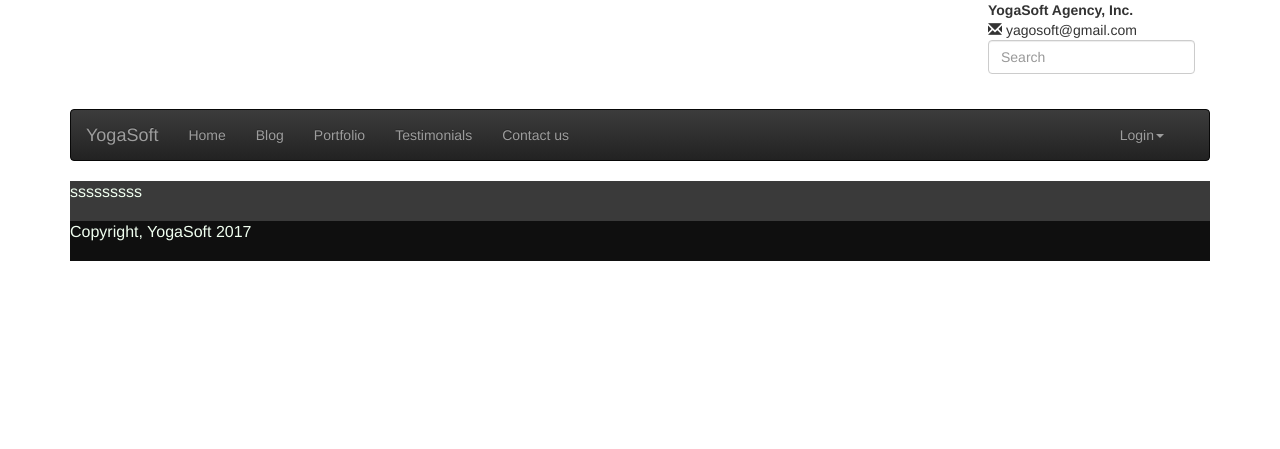
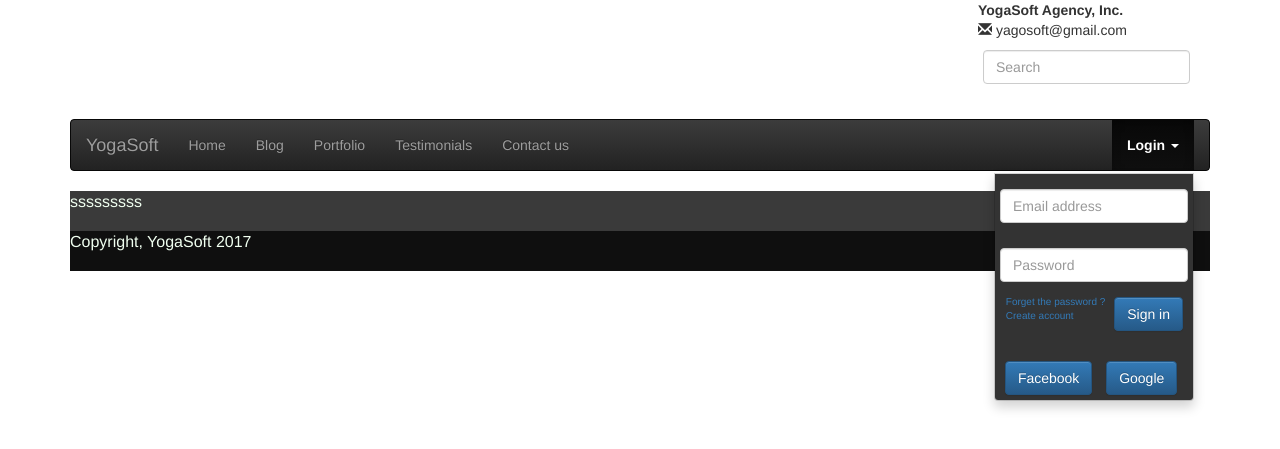
Before and after one commit to codertarasvaskiv/yogasoft, a Django app: page / in a window 1280 px wide. Shown: the top 449 px of the page. Run offline with Django 3.2, Linux system fonts and the light colour scheme; some libraries are stand-ins or nearby versions.

Commit message:
01.03.2017 added facebook google and improved login menu

```diff
--- a/app/static/css/styles.css
+++ b/app/static/css/styles.css
@@ -57,3 +57,38 @@
     display: flex;
     justify-content: space-between;
 }
+
+#login-dp{
+    background-color: #333;
+}
+.navbar-nav>li>.dropdown-menu {
+    margin-top: 3px !important;
+}
+
+.form-group{
+    padding-left: 5px;
+    padding-right: 5px;
+    padding-top: 10px;
+}
+.inline{
+    display: inline-block;
+
+}
+.inline2{
+    display: inline-block;
+   margin-left:5%;
+
+}
+.dropdown-menu{
+    min-width: 200px !important;
+}
+
+#sizeofa{
+    font-size: 10px;
+    display: block;
+    text-align: left;
+}
+
+.divparent2{
+    display: flex;
+}
--- a/app/urls.py
+++ b/app/urls.py
@@ -9,7 +9,6 @@ urlpatterns = [
 
 
     # just testing need to delete later Taras
-    url(r'^test', views.Test.as_view(), name="test"),
     url(r'^logout/$', views.user_logout, name='logout'),
 
 
--- a/templates/base.html
+++ b/templates/base.html
@@ -20,13 +20,16 @@
 
 	    <link href="{% static 'assets/font-awesome/css/font-awesome.css' %}" rel="stylesheet">
 		<!--[if IE 7]>
-			<link href="{% static 'assets/font-awesome/css/font-awesome-ie7.css' %}" rel="stylesheet">
+			<link href="{% static 'css/font-awesome-ie7.min.css' %}" rel="stylesheet">
 		<![endif]-->
 
 		<!--[if lt IE 9]>
 			<script src="http://html5shim.googlecode.com/svn/trunk/html5.js"></script>
 		<![endif]-->
 
+
+
+{#      навіщо цей javascript #}
   </head>
 
   <body>
@@ -79,31 +82,54 @@
 
               </ul>
           {% else %}
-               <ul class="nav navbar-nav pull-right">
-                <li  class="dropdown">
-                    <a data-toggle="dropdown" class="dropdown-toggle" href="#">Login<b class="caret"></b></a>
-                    <div  class="dropdown-menu pull-right">
-                        <form id="loggind_div"   method="post" action="/login" enctype="multipart/form-data">
-                            {% csrf_token %}
-                              <div >
-                                <input type="text"  id="inputEmail" name="username" placeholder="Username">
-                              </div>
-                              <div >
-                                <input type="password"  id="inputPassword" name="password" placeholder="Password">
-                              </div>
-                              <div >
-                                <label class="checkbox text-center">
-                                <input type="checkbox"> Remember me
-                                </label>
-                                  <div class="text-center"><a href="#">Registration</a></div>
-                                  <a href="{% url 'social:begin' 'facebook' %}">
-                                      <span class="glyphicon icon-facebook"></span>
-                                  </a>
-                                <button type="submit" class="shopBtn btn-block">Sign in</button>
-                              </div>
-                        </form>
-                    </div>
+               <ul class="nav navbar-nav navbar-right ">
+                       <li  class="dropdown open">
+                            <a href="#" class="dropdown-toggle" data-toggle="dropdown"><b>Login</b> <span class="caret"></span></a>
+                            <ul id="login-dp" class="dropdown-menu">
+                        <li>
+                             <div class="row">
+                                    <div class="col-md-12">
+                                         <form class="form" role="form" method="post" action="/login" accept-charset="UTF-8" id="login-nav">
+                                             {% csrf_token %}
+                                                <div class="form-group">
+                                                     <label class="sr-only" for="exampleInputEmail2">Email address</label>
+                                                     <input type="email" class="form-control" id="exampleInputEmail2" placeholder="Email address" required="">
+                                                </div>
+                                                <div class="form-group">
+                                                     <label class="sr-only" for="exampleInputPassword2">Password</label>
+                                                     <input type="password" class="form-control" id="exampleInputPassword2" placeholder="Password" required="">
+                                                     <div class="help-block text-right">
+                                                         <div class="inline">
+                                                             <a id="sizeofa" href="">Forget the password ?</a>
+                                                             <a id="sizeofa" href="">Create account</a>
+                                                         </div>
 
+                                                        <div class="form-group inline">
+                                                            <button type="submit" class="btn btn-primary btn-block">Sign in</button>
+                                                        </div>
+                                                     </div>
+                                                </div>
+                                         </form>
+                                        <div class="social-buttons">
+                                            <div class="inline2">
+                                         <form class="form" role="form" method="post"
+                                               action="{% url 'social:begin' 'facebook' %}" accept-charset="UTF-8" id="login-nav">
+                                             {% csrf_token %}
+                                             <button type="submit" class="btn btn-primary btn-block">Facebook</button>
+                                             </form>
+                                            </div>
+                                             <div class="inline2">
+                                                 <form class="form" role="form" method="post"
+                                                       action="{% url "social:begin" "google-oauth2" %}" accept-charset="UTF-8" id="login-nav">
+                                             {% csrf_token %}
+                                             <button type="submit" class="btn btn-primary btn-block">Google</button>
+                                             </form>
+                                             </div>
+                                        </div>
+                                    </div>
+                             </div>
+                        </li>
+                    </ul>
                 </li>
                </ul>
 
@@ -133,12 +159,11 @@
 
    </div>
 
-      <script src="https://ajax.googleapis.com/ajax/libs/jquery/3.1.1/jquery.min.js"></script>
-
-      <script type="text/javascript" src="{% static "js/dropdown.js" %}"></script>
-      <script type="text/javascript" src="{% static "js/bootstrap.js" %}"></script>
-      <script type="text/javascript" src="{% static "js/scripts.js" %}"></script>
 
 
+<script src="https://ajax.googleapis.com/ajax/libs/jquery/1.11.0/jquery.min.js"></script>
+  <script src="https://ajax.googleapis.com/ajax/libs/jquery/3.1.1/jquery.min.js"></script>
+<script src="//netdna.bootstrapcdn.com/bootstrap/3.1.1/js/bootstrap.min.js"></script>
+  <script type="text/javascript" src="{% static "js/scripts.js" %}"></script>
   </body>
 </html>
```
Also changed, not shown: app/templates/app/test.html (deleted, +0 -35 lines), db.sqlite3, stor/2017-03-01-taras-taras/Screenshot_2.png (added).
